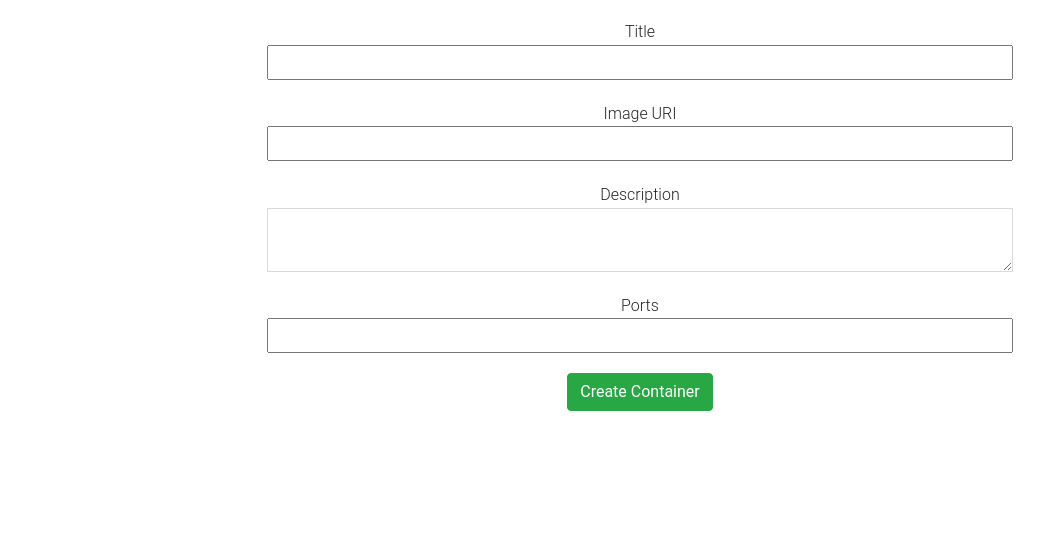
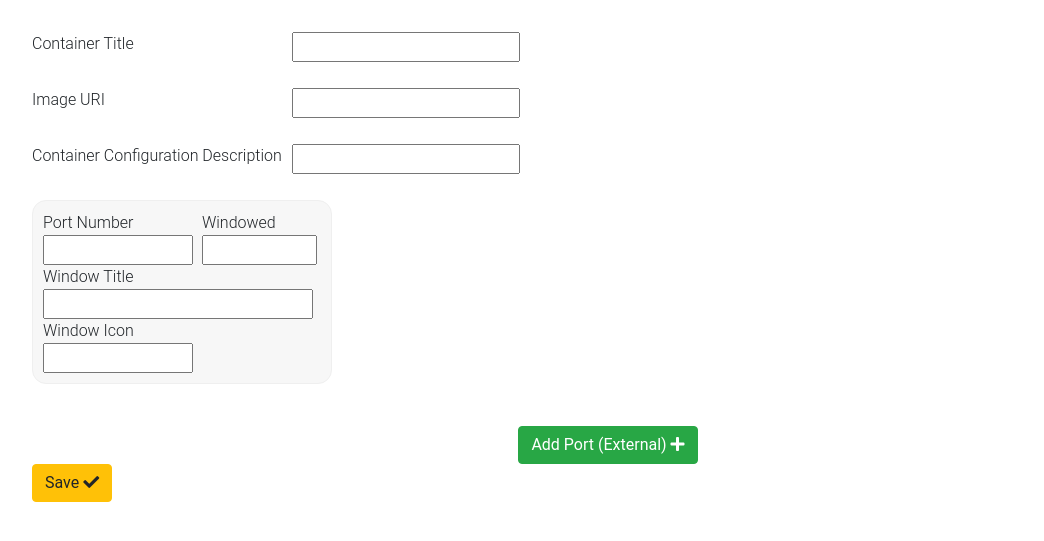
Before and after one commit to dillonjarviswilson/cyber-lab, a Flask app: page /staff/create_container in a window 1280 px wide. Shown: the top 541 px of the page, without its empty margins (0-1044 px from the left). Run offline with Flask 2, Linux system fonts and the light colour scheme; some libraries are stand-ins or nearby versions.

Commit message:
Added gui port expose for container.

```diff
--- a/app/models.py
+++ b/app/models.py
@@ -22,6 +22,7 @@ class PortTable(db.Model):
     url = db.Column(db.String(300))
     title = db.Column(db.String(300))
     show_as_window = db.Column(db.Boolean)
+    icon = db.Column(db.String(300))
 
 
 class Activity(db.Model):
@@ -48,3 +49,6 @@ class Container(db.Model):
     image = db.Column(db.String(500))
     expose_ports = db.Column(db.String(500))
     is_ready = db.Column(db.Boolean)
+    port_titles = db.Column(db.String(5000))
+    port_icons = db.Column(db.String(5000))
+    port_window = db.Column(db.String(5000))
--- a/app/static/css/main.css
+++ b/app/static/css/main.css
@@ -19,7 +19,6 @@ div#viewer {
     padding: 10px;
     padding-top: 100px;
 }
-
 
 .ghost {
     opacity: .5;
@@ -51,7 +50,6 @@ div#viewer {
     outline-width: 3px;
 }
 
-
 .box-heading {
     background-color: #00000003;
     padding: 10px;
@@ -60,7 +58,6 @@ div#viewer {
     border-bottom-style: solid;
     border-bottom-width: 1px;
     border-bottom-color: lightgray;
-
 }
 
 .box-body {
@@ -211,7 +208,6 @@ button.move_button:hover {
     left: -40px;
 }
 
-
 .toolbar {
     background-color: #cbcbcb;
     width: 100vw;
@@ -242,7 +238,6 @@ button.create_box:hover {
     font-size: 40px;
 }
 
-
 p.title-text {
     display: inline;
     outline-width: 3px;
@@ -253,13 +248,11 @@ p {
     line-height: 1.8;
 }
 
-
 .add_file_buttons {
     padding: 20px;
     padding-left: 30px;
     padding-top: 0px;
 }
-
 
 button.file_link.btn {
     font-size: 20px;
@@ -267,9 +260,6 @@ button.file_link.btn {
     margin-left: 8px;
     outline: none;
 }
-
-
-
 
 .activity_button {
     border-style: solid;
@@ -325,7 +315,6 @@ button.file_link.btn {
     margin-bottom: 20px;
 }
 
-
 .num_students {
     text-align: center;
     font-weight: 500;
@@ -337,7 +326,6 @@ button.file_link.btn {
     font-weight: 500;
     position: relative;
 }
-
 
 form.activity_controller_form {
     border-style: solid;
@@ -356,7 +344,6 @@ form.activity_controller_form {
     padding: 30px;
 }
 
-
 label.form-label {
     display: inline;
 }
@@ -365,7 +352,6 @@ label.form-label {
     pointer-events: none;
     background: #f7f7f7;
 }
-
 
 span.jconfirm-title {
     line-height: 120%;
@@ -381,7 +367,6 @@ span.jconfirm-title {
     margin-bottom: 0px;
     border-bottom: 1px white solid;
 }
-
 
 button.btn.x-wide {
     display: block;
@@ -404,8 +389,6 @@ button.btn.wide {
     margin-bottom: 50px;
 }
 
-
-
 iframe.add-container-frame {
     border: 0px;
     height: 50vh;
@@ -413,17 +396,13 @@ iframe.add-container-frame {
     width: 100%;
 }
 
-
-
 .embedded-form {
     padding: 18px;
 }
 
-
 select#containers-hidden {
     display: none;
 }
-
 
 .container-box {
     width: 35vw;
@@ -431,7 +410,6 @@ select#containers-hidden {
     max-width: 200px;
     max-height: 220px;
 }
-
 
 img.container-image {
     height: calc(100% - 60px);
@@ -480,7 +458,6 @@ i.fas.fa-plus.xl-icon {
     padding-top: 40%;
 }
 
-
 .container-box.add-new-button {
     background-color: #ffffff00;
     border: solid #d7d7d7 3px;
@@ -489,8 +466,6 @@ i.fas.fa-plus.xl-icon {
     cursor: pointer;
     overflow: hidden;
 }
-
-
 
 .builder {
     margin: auto;
@@ -501,7 +476,6 @@ i.fas.fa-plus.xl-icon {
 .container-box.add-new-button:hover {
     background-color: #f9f9f9;
 }
-
 
 .delete-button {
     position: relative;
@@ -522,7 +496,6 @@ i.fas.fa-plus.xl-icon {
     color: #e00000;
 }
 
-
 .jconfirm.jconfirm-supervan .jconfirm-box div.jconfirm-closeIcon {
     font-size: 60px !important;
     top: 20px;
@@ -530,7 +503,6 @@ i.fas.fa-plus.xl-icon {
     position: relative;
     /* left: -20px; */
 }
-
 
 .container-area {
     margin-top: 50px;
@@ -557,14 +529,12 @@ i.fas.fa-plus.xl-icon {
     margin-bottom: 50px;
 }
 
-
 .config-title {
     font-size: 28;
     padding-left: 5px;
     margin-top: -25px;
     margin-bottom: 35px;
 }
-
 
 .content-title {
     font-size: 28;
@@ -574,30 +544,25 @@ i.fas.fa-plus.xl-icon {
     border-bottom: solid 2px #9d9d9d45;
 }
 
-
 .smaller-viewer {
     padding-left: 30px;
     padding-right: 30px;
 }
-
 
 .padded-modal {
     padding: 40px;
 }
 
 .center-content {
-    text-align: center;
+    /* text-align: center; */
 }
-
 
 textarea#description {
     border: solid 1px #dadada;
 }
 
 .embedded-input {
-    width: 60%;
-    margin-bottom: 10px;
-    margin-top: -10px;
+    width: 100%;
 }
 
 div#loading {
@@ -621,3 +586,104 @@ img.container-image_small {
     width: 50px;
     height: 50px;
 }
+
+.center-content {
+    width: 95vw;
+    padding: 2.5vw;
+}
+
+.input_group {
+    display: block;
+    margin-bottom: 26px;
+}
+
+.input_label {
+    display: inline-block;
+    width: 20vw;
+    position: relative;
+    top: -3px;
+}
+
+.input_field {
+    display: inline-block;
+    width: 65vw;
+}
+
+span.form_error {
+    color: #fd1f1f;
+    font-weight: 600;
+    margin-top: -14px;
+    position: absolute;
+}
+
+.port_config_group {
+    display: inline-block;
+    width: 300px;
+    border: solid #efefef 1px;
+    padding: 10px;
+    background-color: #f7f7f7;
+    border-radius: 14px;
+    margin-right: 10px;
+    margin-bottom: 17PX;
+}
+
+.port_number {
+    width: 150px;
+    display: inline-block;
+}
+
+.port_windowed {
+    width: 115px;
+    display: inline-block;
+    margin-left: 5px;
+}
+
+.port_title {
+    width: 270px;
+    display: inline-block;
+}
+
+.port_icon {
+    width: 150px;
+    display: inline-block;
+}
+
+input.port_input {
+    width: 100%;
+    display: block;
+}
+input.windowed_input {
+    width: 100%;
+    display: block;
+}
+input.title_input {
+    width: 100%;
+    display: block;
+}
+input.icon_input {
+    width: 100%;
+    display: block;
+}
+
+.delete-button_port.btn.btn-danger {
+    height: 30px;
+    margin-top: -2px;
+    margin-left: 8px;
+    width: 111px;
+    line-height: 19px;
+}
+
+.delete-button_port.btn.btn-danger {
+    height: 30px;
+    margin-top: -2px;
+    margin-left: 8px;
+    width: 111px;
+    line-height: 19px;
+}
+
+button#add_new_port {
+    display: block;
+    margin-right: auto;
+    margin-top: 25px;
+    margin-left: auto;
+}
--- a/app/templates/activity_workspace.html
+++ b/app/templates/activity_workspace.html
@@ -21,7 +21,7 @@
 
     {% for window in windows %}
         <div class="draggable">
-        <div class="window-title">{{ window.title }}</div>
+        <div class="window-title"><i class="fas fa-{{ window.icon }}"></i> {{ window.title }}</div>
 
         <div class="minimise-btn fas fa-window-minimize"></div>
 
--- a/app/templates/create_container.html
+++ b/app/templates/create_container.html
@@ -1,40 +1,56 @@
 {% extends "modal_base.html" %}
 {% block content %}
+<div class="center-content">
 
-<form class="embedded-form" id="data_form" method="post" novalidate>
-<div class="center-content">
-    {{ form.hidden_tag() }}
-    <p>
-        {{ form.name.label }}<br>
-        {{ form.name(class="embedded-input") }}
-        {% for error in form.name.errors %}
-        <span class="form_error">{{ error }}</span>
-        {% endfor %}
-    </p>
-    <p>
-        {{ form.image.label }}<br>
-        {{ form.image(class="embedded-input") }}
-        {% for error in form.image.errors %}
-        <span class="form_error">{{ error }}</span>
-        {% endfor %}
-    </p>
-    <p>
-        {{ form.description.label }}<br>
-        {{ form.description(class="embedded-input") }}
-        {% for error in form.description.errors %}
-        <span class="form_error">{{ error }}</span>
-        {% endfor %}
-    </p>
-    <p>
-        {{ form.ports.label }}<br>
-        {{ form.ports(class="embedded-input") }}
-        {% for error in form.ports.errors %}
-        <span class="form_error">{{ error }}</span>
-        {% endfor %}
-    </p>
-    <p>{{ form.submit(class="btn btn-success") }}</p>
+    <div class="error-text">{{ error }}</div>
+
+    <div class="input_group">
+        <div class="input_label">
+            Container Title
+        </div>
+        <div class="input_field">
+            <input id="title_field" class="data_input" type="text">
+        </div>
+    </div>
+
+
+    <div class="input_group">
+        <div class="input_label">
+            Image URI
+        </div>
+        <div class="input_field">
+                <input id="uri_field" class="data_input" type="text">
+        </div>
+    </div>
+
+
+    <div class="input_group">
+            <div class="input_label">
+                Container Configuration Description
+            </div>
+            <div class="input_field">
+                    <input id="description_field" class="data_input" type="textarea">
+            </div>
+        </div>
+
+        <div class="port_config_group">
+            <div class="port_number">Port Number<input class="port_input" type="text" name="portNumber"></div>
+            <div class="port_windowed">Windowed<input class="windowed_input" type="text" name="portWindowed"></div>
+            <div class="port_title">Window Title<input class="title_input" type="text" name="portTitle"></div>
+            <div class="port_icon">Window Icon<input class="icon_input" type="text" name="portIcon"></div>
+        </div>
+
+        <button type="button" id="add_new_port" class="btn btn-success" onclick="AddPort()">
+                Add Port (External)
+                <i class="fas fa-plus"></i>
+        </button>
+
+        <button type="button" class="btn btn-warning" onclick=" Submit()">
+                Save  <i class="fas fa-check"></i>
+        </button>
 </div>
-</form>
+
+
 <div id="wait">
     Please Wait...
 </div>
@@ -47,6 +63,94 @@
                 $("#wait").show();
             });
         });
+
+
+
+        function AddPort(){
+
+        var inner_html ='<div class="port_config_group">'+
+                        '<div class="port_number">Port Number<input class="port_input" type="text" name="portNumber"></div>'+
+                        '<div class="port_windowed">Windowed<input class="windowed_input" type="text" name="portWindowed"></div>'+
+                        '<div class="port_title">Window Title<input class="title_input" type="text" name="portTitle"></div>'+
+                        '<div class="port_icon">Window Icon<input class="icon_input" type="text" name="portIcon"></div>'+
+                        '<div class=\"delete-button_port btn btn-danger\">Delete <i class=\"far fa-times-circle\"></i></div>'+
+
+                        '</div>'
+
+        $("#add_new_port").before(inner_html);
+
+        $(".delete-button_port").confirm({
+            title: 'Confirm Deletion',
+            icon: 'fa fa-warning',
+            content: 'Do you want to remove this port from container?',
+            type: 'red',
+            theme: 'supervan',
+            buttons: {
+                confirm: {
+                    btnClass: 'btn-red',
+                    action: function () {
+                        this.$target.parent().remove();
+                    }
+                },
+                cancel: function () { }
+            }
+        });
+    }
+
+
+    function GetFields(className){
+        var count = 0
+        var string_list = ""
+        o = "." + className
+        console.log(o)
+        $( o ).each(function( index ) {
+            if (count == 0){
+                string_list = string_list + $(this).val()
+            } else {
+                string_list = string_list + "," + $(this).val()
+            }
+            count+=1;
+        });
+        console.log(string_list)
+        return string_list
+    }
+
+
+    function Submit(){
+
+        port_number_list = GetFields("port_input")
+        windowed_list = GetFields("windowed_input")
+        title_list = GetFields("title_input")
+        icon_list = GetFields("icon_input")
+
+        console.log( $('#title_field').val())
+         $.post("/staff/create_container", { container_title: $('#title_field').val(),
+                                            container_description: $('#description_field').val(),
+                                            container_uri: $('#uri_field').val(),
+                                            port_number_list: port_number_list,
+                                            windowed_list:windowed_list,
+                                            title_list:title_list,
+                                            icon_list:icon_list
+                    })
+            .success(function(response_object) {
+                console.log('/staff/container_progress?cont=' + response_object.redirect)
+                window.location = '/staff/container_progress?cont=' + response_object.redirect
+            })
+            .fail(function(xhr) {
+                var data=xhr.responseText;
+                var jsonResponse = JSON.parse(data);
+                var msg = jsonResponse["content"];
+                console.log(msg)
+                $.alert({
+                    title: 'Error',
+                    icon: "fa fa-exclamation-circle",
+                    content: msg
+                });
+
+            });
+    }
+
+
 </script>
 
 {% endblock %}
--- a/app/views.py
+++ b/app/views.py
@@ -128,11 +128,17 @@ def workspace_session():
 
     container_list = PortTable.query.filter_by(session_id=session_id)
 
+    final_list = []
+    for container in container_list:
+        if container.show_as_window:
+            final_list.append(container)
+
+
     activity = Activity.query.get(ses.activity_id)
 
     return render_template('activity_workspace.html',
                         title=activity.title,
-                        windows=container_list)
+                        windows=final_list)
 
 
 
@@ -181,12 +187,26 @@ def new():
         print("Container: {} \tports: {}".format(container.name, str(container.expose_ports)))
 
         ports = container.expose_ports.split(",")
+        titles =container.port_titles.split(",")
+        windowed = container.port_window.split(",")
+        icons =container.port_icons.split(",")
+
         number_of_ports = len(ports)
         port_dictionary = {}
         int_port_list = []
 
 
-        for internal_port in ports:
+        for ref in range(len(ports)):
+
+            internal_port = ports[ref]
+            title_port = titles[ref]
+            window_port = windowed[ref]
+            icon_port = icons[ref]
+
+            if window_port == "T":
+                window_port = True
+            else:
+                window_port = False
 
             ext_port = get_avail_port()
             if ext_port == False: return render_template('404.html', message="Can not run, max capacity reached")
@@ -202,7 +222,10 @@ def new():
                                 external_port=ext_port,
                                 internal_port=internal_port,
                                 container_id="",
-                                url=get_full_url(ext_port))
+                                url=get_full_url(ext_port),
+                                title=title_port,
+                                show_as_window=window_port,
+                                icon=icon_port)
 
             db.session.add(new_entry)
             db.session.commit()
@@ -569,34 +592,95 @@ def staff_submit_configuration():
                             message="Could not find activity.")
 
 
+@app.route('/staff/container_designer', methods=['GET'])
+def staff_container_designer():
+
+    return render_template('create_container.html',
+                            title='Create New')
+
+
 
 @app.route('/staff/create_container', methods=['GET', 'POST'])
 def staff_create_container():
 
-    form = NewContainerForm()
-    if form.validate_on_submit():
+    if request.method == 'POST':
 
-        image_name = form.image.data
-        print("getting image {}".format(image_name))
+        container_title = request.form['container_title']
+        container_description = request.form['container_description']
+        container_uri = request.form['container_uri']
+        port_list = request.form['port_number_list']
+        windowed_list = request.form['windowed_list']
+        title_list = request.form['title_list']
+        icon_list = request.form['icon_list']
 
-        dateNow = datetime.now()
+        if (str(container_title) == ""):
+            return jsonify(content="Invalid container title"), 400
+        if (str(container_description) == ""):
+            return jsonify(content="Invalid description"), 400
+        if (str(container_uri) == ""):
+            return jsonify(content="Invalid container URI"), 400
+
+
+
+        p_list = port_list.split(",")
+        p_list = filter(None, p_list)
+        if (str(p_list) == ""):
+            return jsonify(content="Invalid port list"), 400
+
+        w_list = windowed_list.split(",")
+        w_list = filter(None, w_list)
+        if (str(w_list) == ""):
+            return jsonify(content="Invalid windowed list"), 400
+
+        t_list = title_list.split(",")
+        t_list = filter(None, t_list)
+        if (str(t_list) ==""):
+            return jsonify(content="Invalid port title list"), 400
+
+        i_list = icon_list.split(",")
+        i_list = filter(None, i_list)
+        if (str(i_list) == ""):
+            return jsonify(content="Invalid icon list"), 400
+
+
+
+        v = len(p_list)
+        if v == 0:
+            return jsonify(content="Port configuration info is required"), 400
+        if v != len(w_list):
+            return jsonify(content="Missing port configuration info"), 400
+        if v != len(t_list):
+            return jsonify(content="Missing port configuration info"), 400
+        if v != len(i_list):
+            return jsonify(content="Missing port configuration info"), 400
+
+        for item in p_list:
+            if item.isdigit() != True:
+                return jsonify(content="Port number is not integer"), 400
+
+        for item in w_list:
+            if item != "T" and item != "F":
+                return jsonify(content="Windowed value is not T or F"), 400
 
         new_container = models.Container(
-                                name = form.name.data,
-                                description = form.description.data,
-                                image = form.image.data,
-                                expose_ports = form.ports.data,
-                                )
+                                    name = container_title,
+                                    description = container_description,
+                                    image = container_uri,
+                                    expose_ports = port_list,
+                                    port_titles = title_list,
+                                    port_icons = icon_list,
+                                    port_window = windowed_list
+                                    )
 
         #add and commit the db changes
         db.session.add(new_container)
         db.session.commit()
 
-        return redirect('/staff/container_progress?cont=' + str(new_container.id))
+        return jsonify(redirect=new_container.id), 200
 
     return render_template('create_container.html',
-                            title='Create New',
-                            form=form)
+                            title='Create New')
+
 
 
 
@@ -714,6 +798,8 @@ def image_local(image_name):
     for i in list_images:
         tags = i.tags
         for t in tags:
+            if image_name == t:
+                return True
             t_segmented = t.split(':')
             full_base = ""
             for count in range(0, len(t_segmented)-1):
```
Also changed, not shown: db_repository/versions/003_migration.py (added, +34 -0 lines), db_repository/versions/004_migration.py (added, +33 -0 lines), db_repository/versions/005_migration.py (added, +34 -0 lines), app.db, 7 other files.
